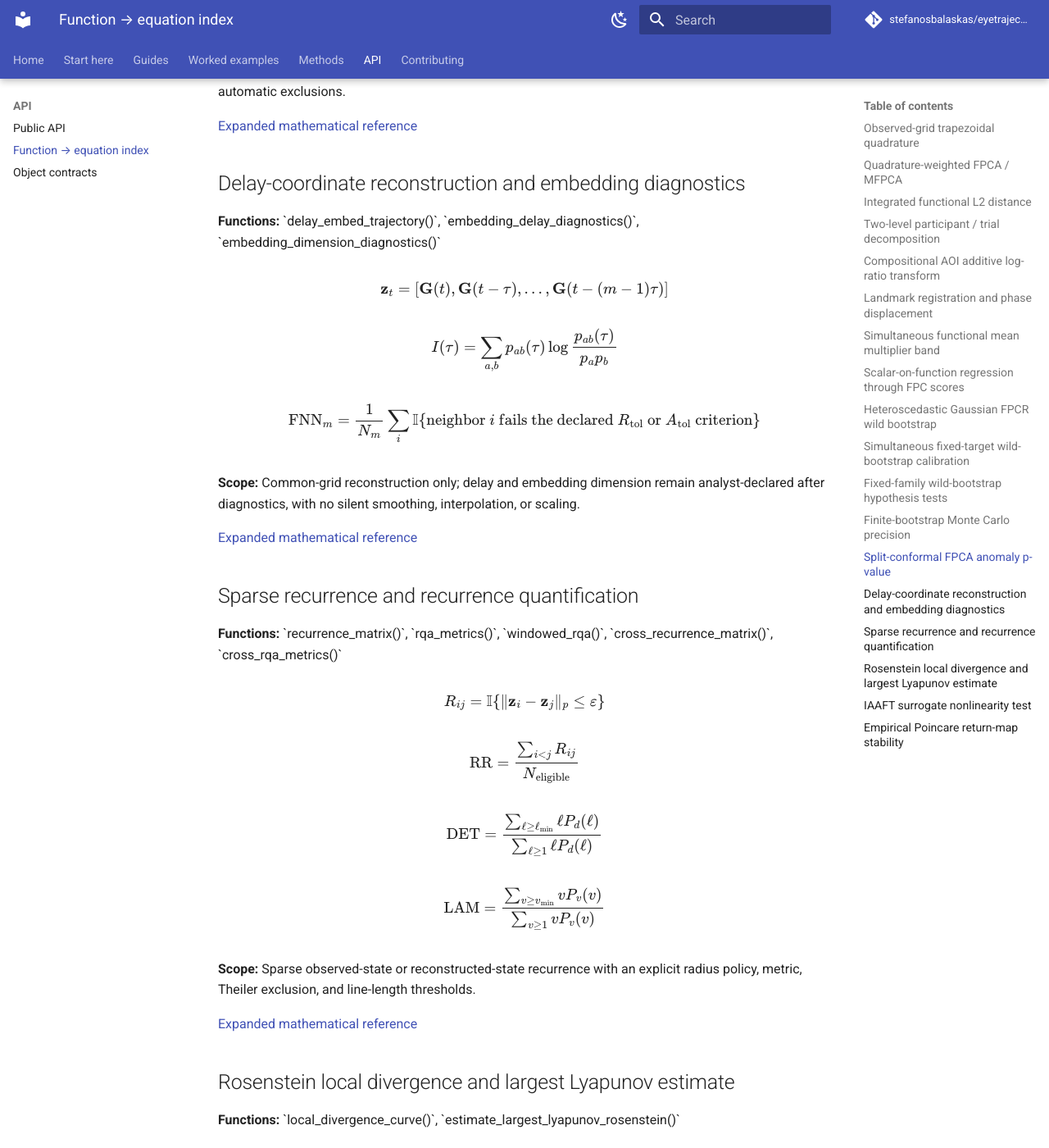
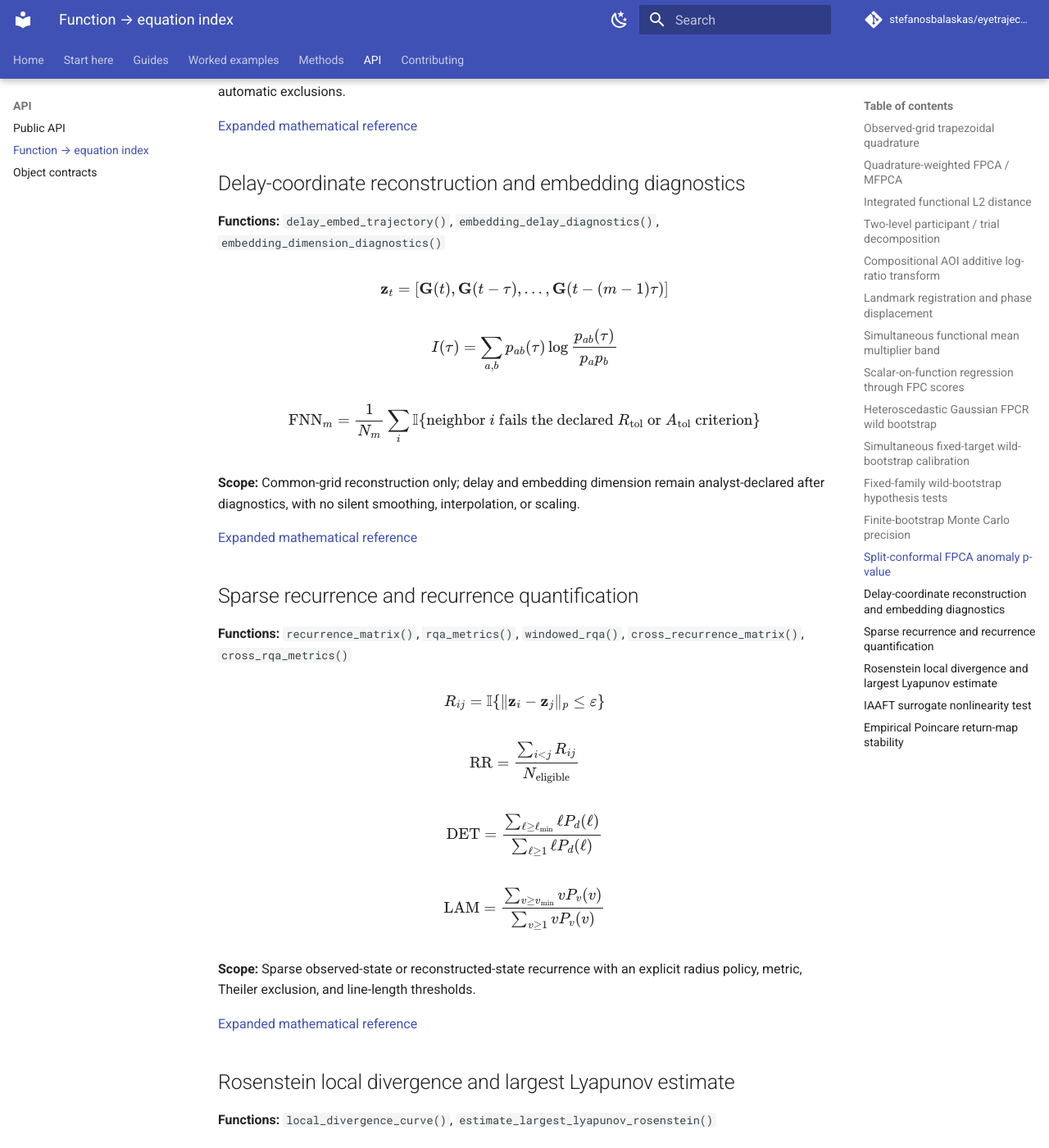
Before and after one commit to stefanosbalaskas/eyetrajectoriespy, an MkDocs documentation site: the page built from docs/reference/function-equation-index.md, in a window 1280 px wide and 1400 px high, scrolled down 5317 px. Shown: the whole window at 82% size. Built offline with MkDocs 1.6.1 and Material for MkDocs 9.7.7, drawn with Linux system fonts in a browser that asks for light colours; comment, search, counter and statistics services are not loaded; some of the changed text lies outside the part shown.

```diff
--- a/docs/reference/function-equation-index.md
+++ b/docs/reference/function-equation-index.md
@@ -210,7 +210,7 @@ $$
 
 ## Delay-coordinate reconstruction and embedding diagnostics
 
-**Functions:** \`delay_embed_trajectory()\`, \`embedding_delay_diagnostics()\`, \`embedding_dimension_diagnostics()\`
+**Functions:** `delay_embed_trajectory()`, `embedding_delay_diagnostics()`, `embedding_dimension_diagnostics()`
 
 $$
 \mathbf z_t=[\mathbf G(t),\mathbf G(t-\tau),\ldots,\mathbf G(t-(m-1)\tau)]
@@ -230,7 +230,7 @@ $$
 
 ## Sparse recurrence and recurrence quantification
 
-**Functions:** \`recurrence_matrix()\`, \`rqa_metrics()\`, \`windowed_rqa()\`, \`cross_recurrence_matrix()\`, \`cross_rqa_metrics()\`
+**Functions:** `recurrence_matrix()`, `rqa_metrics()`, `windowed_rqa()`, `cross_recurrence_matrix()`, `cross_rqa_metrics()`
 
 $$
 R_{ij}=\mathbb I\{\|\mathbf z_i-\mathbf z_j\|_p\le\varepsilon\}
@@ -254,7 +254,7 @@ $$
 
 ## Rosenstein local divergence and largest Lyapunov estimate
 
-**Functions:** \`local_divergence_curve()\`, \`estimate_largest_lyapunov_rosenstein()\`
+**Functions:** `local_divergence_curve()`, `estimate_largest_lyapunov_rosenstein()`
 
 $$
 d_i(k)=\|\mathbf z_{i+k}-\mathbf z_{j(i)+k}\|_2
@@ -274,7 +274,7 @@ $$
 
 ## IAAFT surrogate nonlinearity test
 
-**Functions:** \`surrogate_nonlinearity_test()\`
+**Functions:** `surrogate_nonlinearity_test()`
 
 $$
 p=\frac{1+\sum_{b=1}^{B}\mathbb I(T_b^*\ge T_{\mathrm{obs}})}{B+1}
@@ -286,7 +286,7 @@ $$
 
 ## Empirical Poincare return-map stability
 
-**Functions:** \`poincare_crossings()\`, \`fit_local_return_map()\`, \`return_map_stability()\`
+**Functions:** `poincare_crossings()`, `fit_local_return_map()`, `return_map_stability()`
 
 $$
 h(\mathbf z)=0,\qquad \mathbf z_n=\text{successive section crossings}
```
